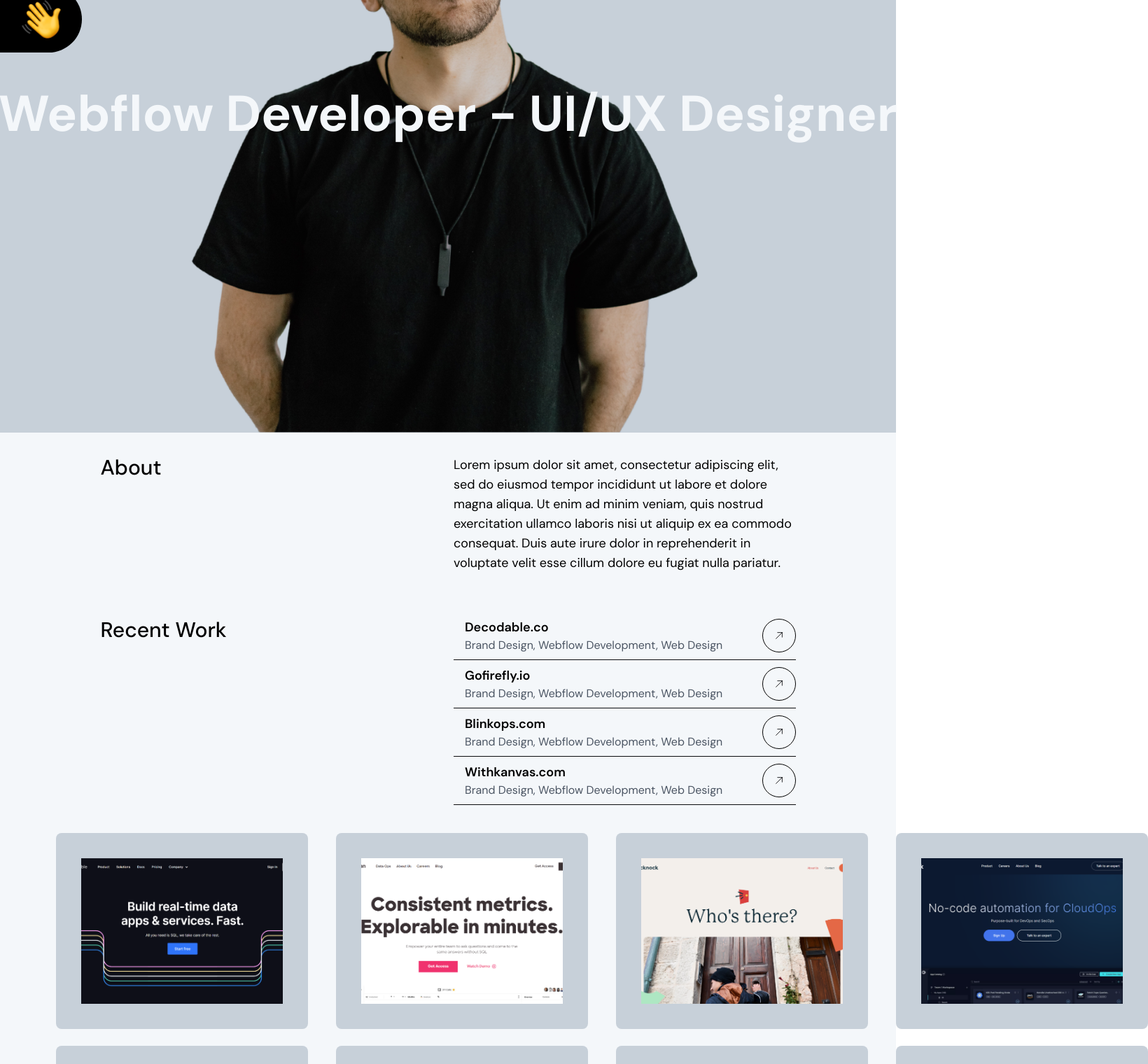
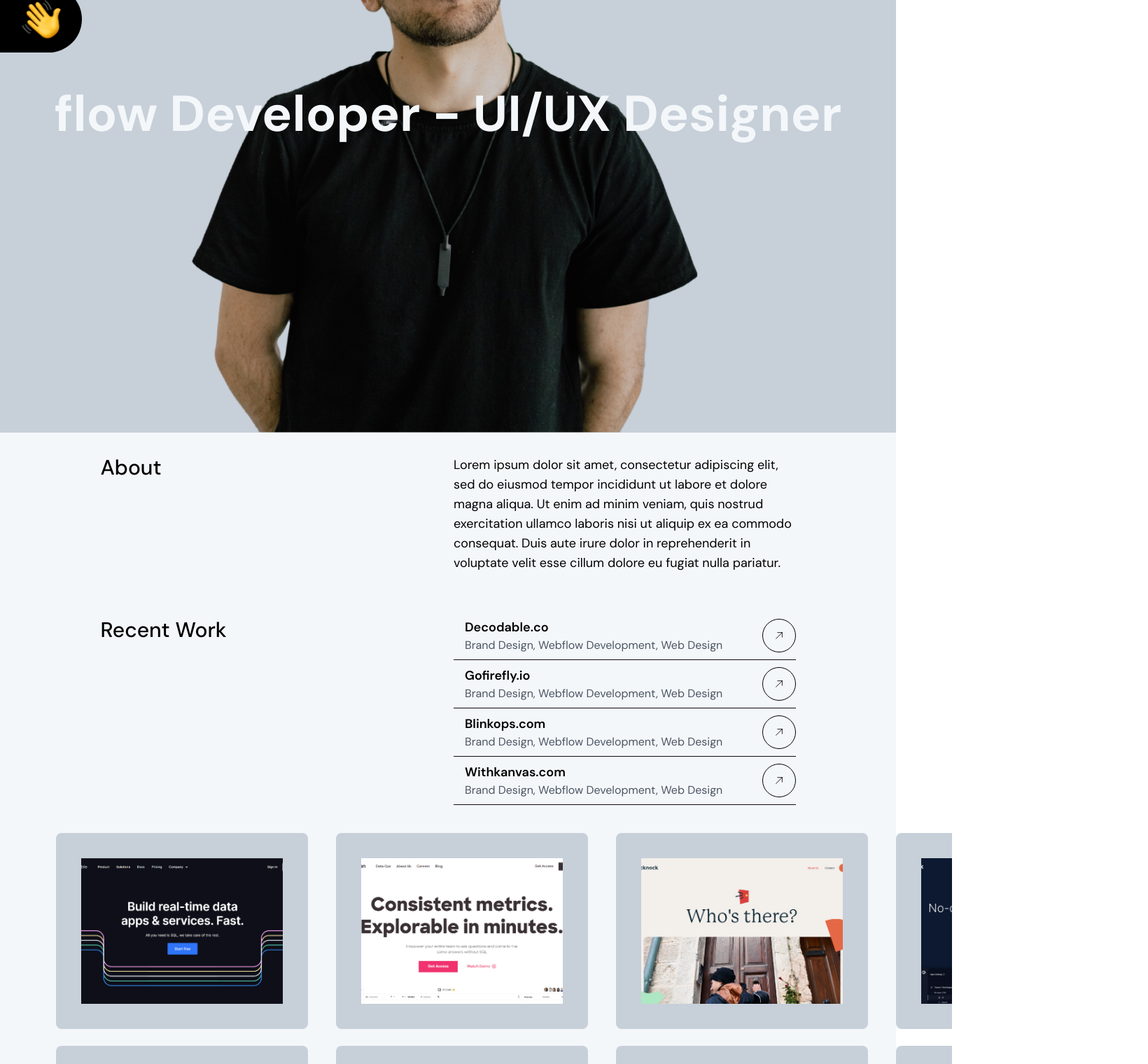
Before and after one commit to yunitarchive/simplets-portofolio, a React (Vite) app: page / in a window 1280 px wide. Shown: the part 420-1940 px from the top of the page at 70% size, 1640 px wide, since content can reach past the window. Built offline with nearby package versions, Linux system fonts and the light colour scheme.

Commit message:
edit scroll gallery

```diff
--- a/src/components/Gallery.tsx
+++ b/src/components/Gallery.tsx
@@ -13,10 +13,12 @@
   const half = Math.ceil(items.length / 2);
   const itemsFirst = items.slice(0, half);
   const itemsSecond = items.slice(half);
+
   return (
     <div className="space-y-6">
-    <div className="w-full mx-20 justify-end">
-      <div className="flex space-x-10 snap-x snap-mandatory">
+
+      <div className="w-full overflow-x-auto mx-20">
+        <div className="flex space-x-10">
           {itemsFirst.map((item, index) => (
             <a
               href={item.link}
@@ -24,16 +26,14 @@
               className="snap-center flex-shrink-0"
             >
               <div className="bg-gray-400 w-[360px] rounded-lg h-[280px] p-9 flex items-center justify-center">
-              <img
-                src={item.cover}
-                className="object-cover w-full h-full"
-              />
+                <img src={item.cover} className="object-cover w-full h-full" />
               </div>
             </a>
           ))}
         </div>
       </div>
-        <div className="w-full mx-20 justify-start">
+
+      <div className="w-full overflow-x-auto mx-20">
         <div className="flex space-x-10 snap-x snap-mandatory">
           {itemsSecond.map((item, index) => (
             <a
@@ -42,10 +42,7 @@
               className="snap-center flex-shrink-0"
             >
               <div className="bg-gray-400 w-[360px] rounded-lg h-[280px] p-9 flex items-center justify-center">
-                <img
-                  src={item.cover}
-                  className="object-cover w-full h-full"
-                />
+                <img src={item.cover} className="object-cover w-full h-full" />
               </div>
             </a>
           ))}
--- a/src/pages/LandingPage.tsx
+++ b/src/pages/LandingPage.tsx
@@ -29,7 +29,7 @@
 
    <section id="cover" className="min-h-full">
       <Header  bgColor="bg-gray-400" />
-      <Hero profilePhoto={ ProfilelPhoto } profileCaption="Webflow Developer - UI/UX Designer"  profileGreet="Hello, I'm Ayush" />
+      <Hero profilePhoto={ ProfilelPhoto } profileCaption="flow Developer - UI/UX Designer"  profileGreet="Hello, I'm Ayush" />
       </section>
       <section id="about" className="relative bg-neutral-400">
         <Banner title="About" description={descAbout}/>
```
Lines whose indentation alone changed are shown as unchanged.
